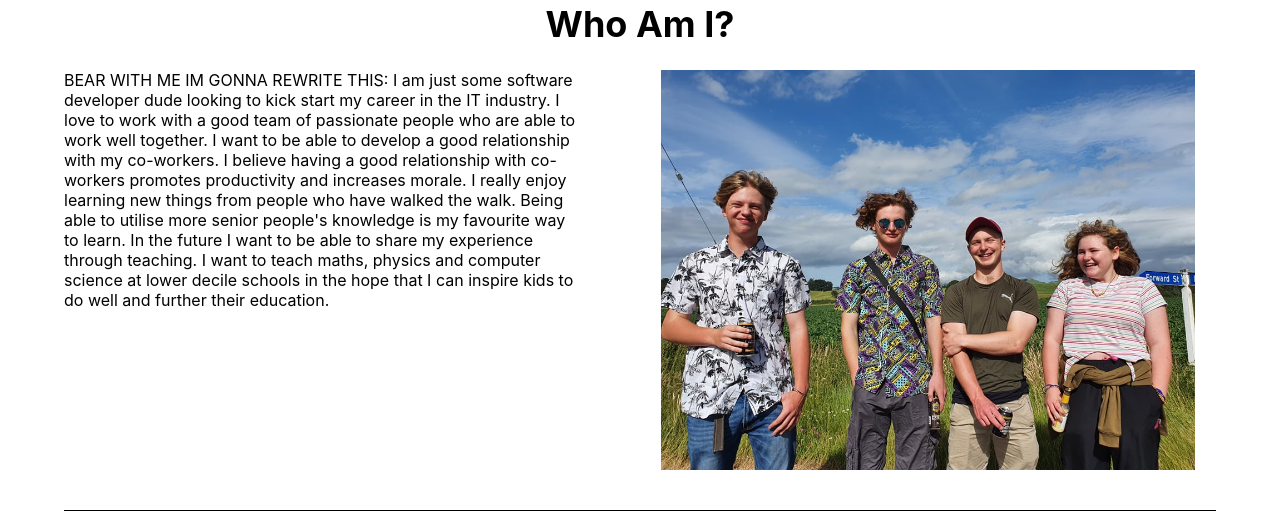
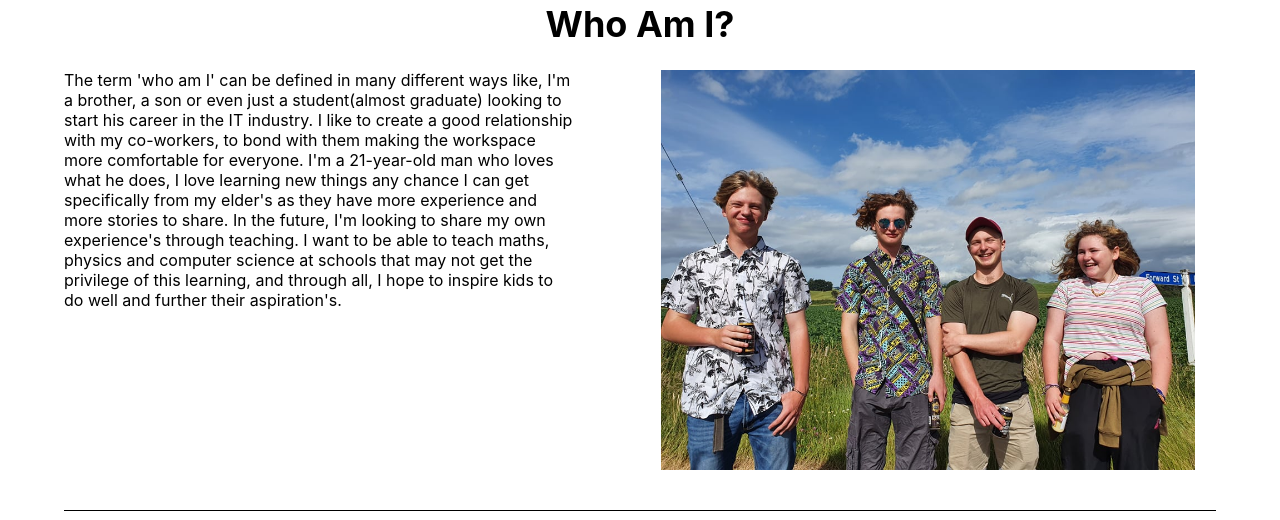
Before and after one commit to Guesswhoitis/CV-Website, a React (Create React App) app: page / in a window 1280 px wide. Shown: the part 822-1342 px from the top of the page. Built offline with nearby package versions, Linux system fonts and the light colour scheme.

Commit message:
update text

```diff
--- a/src/components/sendAMessage/sendAMessage.jsx
+++ b/src/components/sendAMessage/sendAMessage.jsx
@@ -65,6 +65,8 @@ class SendAMessage extends Component {
 
             postToDb(this.state.name, this.state.email, this.state.message);
             window.location.reload()
+        }else{
+            alert("Please Complete Recaptcha")
         }
 
 
--- a/src/pages/mainMenu/App.js
+++ b/src/pages/mainMenu/App.js
@@ -10,7 +10,7 @@ function App() {
 
 
   var whoAmITitle = "Who Am I?"
-  var whoAmISection = "BEAR WITH ME IM GONNA REWRITE THIS: I am just some software developer dude looking to kick start my career in the IT industry. I love to work with a good team of passionate people who are able to work well together. I want to be able to develop a good relationship with my co-workers. I believe having a good relationship with co-workers promotes productivity and increases morale. I really enjoy learning new things from people who have walked the walk. Being able to utilise more senior people's knowledge is my favourite way to learn. In the future I want to be able to share my experience through teaching. I want to teach maths, physics and computer science at lower decile schools in the hope that I can inspire kids to do well and further their education."
+  var whoAmISection = "The term 'who am I' can be defined in many different ways like, I'm a brother, a son or even just a student(almost graduate) looking to start his career in the IT industry. I like to create a good relationship with my co-workers, to bond with them making the workspace more comfortable for everyone. I'm a 21-year-old man who loves what he does, I love learning new things any chance I can get specifically from my elder's as they have more experience and more stories to share. In the future, I'm looking to share my own experience's through teaching. I want to be able to teach maths, physics and computer science at schools that may not get the privilege of this learning, and through all, I hope to inspire kids to do well and further their aspiration's."
 
   var myHobbyTitle = "My Hobbies"
   var myHobbySection = "I have a few cool hobbies! I love taking my bike out on trail rides! I love playing my guitar! I love reading books! I play probably way too many video games! and..... ahhh... I think that's it really. Here's a picture we took on a trail ride a few months ago."
```
